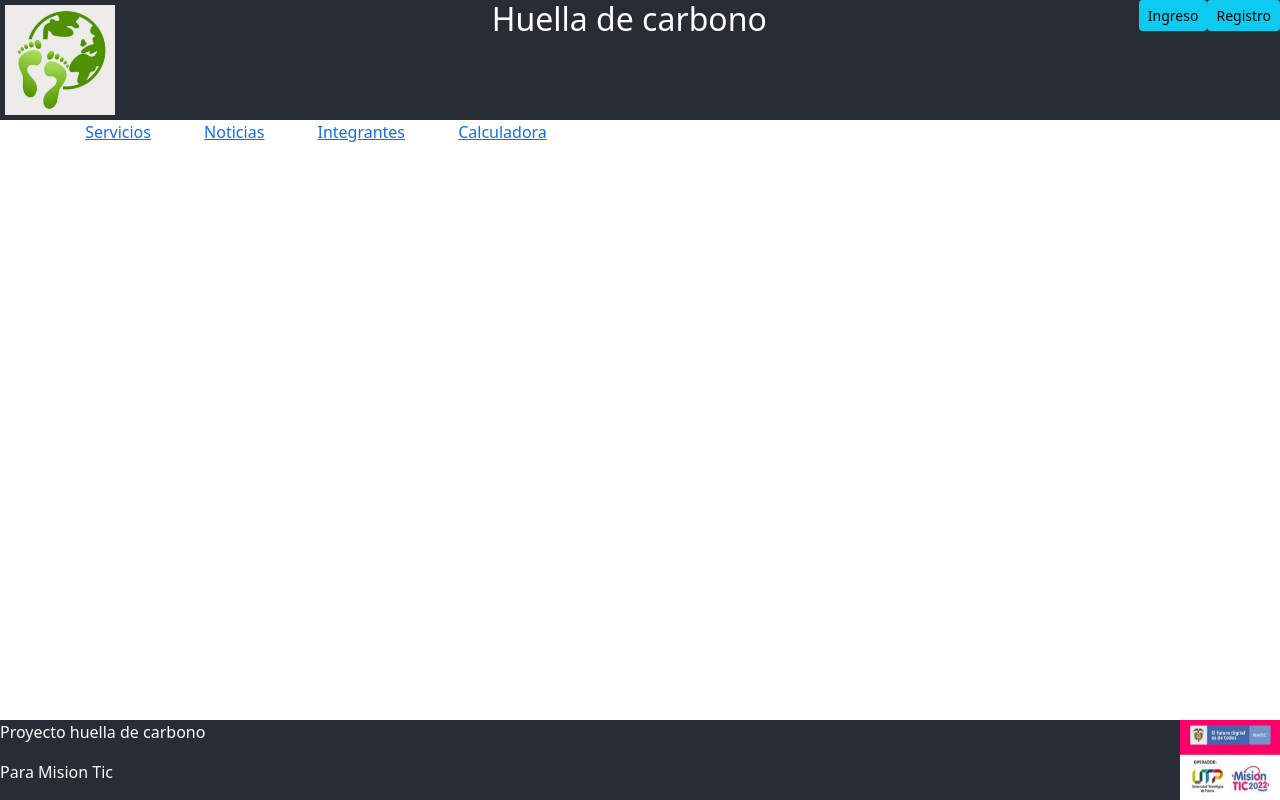
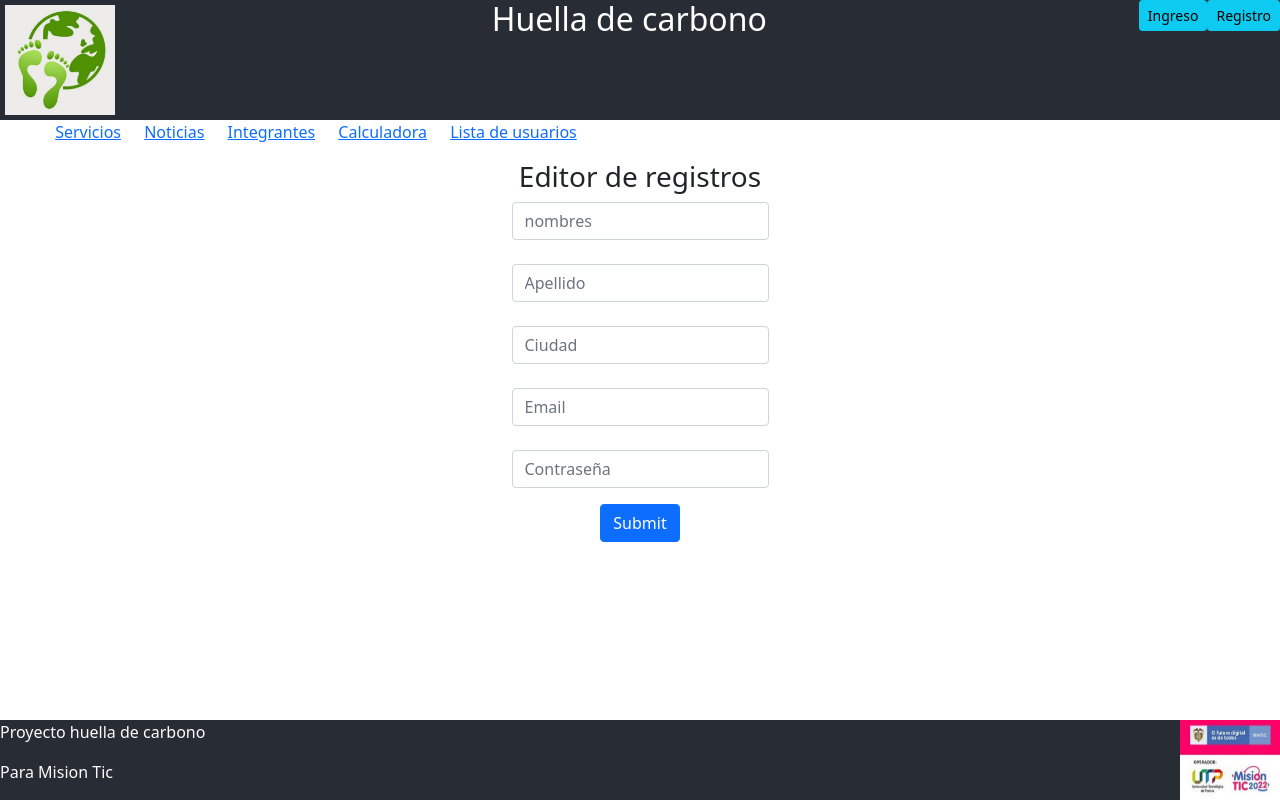
Before and after one commit to ciclo4E2/Huella-de-carbono, a React (Create React App) app: page /editar in a window 1280 px wide. Built offline with nearby package versions, Linux system fonts and the light colour scheme; the HTML template or start-up script is replaced by a standard one.

Commit message:
se ingresa tabla de registrados

```diff
--- a/src/App.js
+++ b/src/App.js
@@ -18,7 +18,9 @@ import Servicios from '../src/componentes/servicios';
 import Calculadora from '../src/componentes/calculadora';
 import Noticias from '../src/componentes/noticias';
 import Registro from '../src/componentes/registro';
-import Ingreso from '../src/componentes/ingreso'
+import Ingreso from '../src/componentes/ingreso';
+import Listaregistrados from './componentes/listaRegistrados';
+import Editar from './componentes/editar';
 
 function App() {
   // const navigate = useNavigate();
@@ -31,8 +33,8 @@ function App() {
         <h2>Huella de carbono</h2>
         <div>
 
-          <Link to='/ingreso' type="button" class="btn btn-info btn-sm" id='ingreso'>Ingreso</Link>
-          <Link to='/registro' type="button" class="btn btn-info btn-sm" id='registro'>Registro</Link>
+          <Link to='/ingreso' type="button" className="btn btn-info btn-sm" id='ingreso'>Ingreso</Link>
+          <Link to='/registro' type="button" className="btn btn-info btn-sm" id='registro'>Registro</Link>
 
         </div>
       </header>
@@ -55,6 +57,10 @@ function App() {
                 <Link to="/calculadora">Calculadora</Link>
               </li>
 
+              <li>
+                <Link to="/lista">Lista de usuarios</Link>
+              </li>
+
             </ul>
           </nav>
         </div>
@@ -66,11 +72,10 @@ function App() {
           <Route  path="/registro" element={<Registro/>} />
           <Route  path="/ingreso" element={<Ingreso/>} />
           <Route  path="/calculadora" element={<Calculadora/>} />
+          <Route  path="/lista" element={<Listaregistrados/>} />
+          <Route  path="/editar" element={<Editar/>} />
 
         </Routes>
-
-
-
 
     </div>
     </Router>
--- a/src/componentes/calculadora.jsx
+++ b/src/componentes/calculadora.jsx
@@ -77,9 +77,9 @@ export default class Registro extends Component {
     render(){
       return (
         <div className ="d-sm-flex justify-content-center">
-            <form class="form-group">
-            <label class="my-1 mr-2" >Seleccione el tipo de transporte que usa</label>
-            <select class="custom-select my-1 mr-sm-2" onChange={this.handle_tipo_transporte} value={this.state.tipo_transporte} >
+            <form className="form-group">
+            <label className="my-1 mr-2" >Seleccione el tipo de transporte que usa</label>
+            <select className="custom-select my-1 mr-sm-2" onChange={this.handle_tipo_transporte} value={this.state.tipo_transporte} >
                 <option defaultValue>seleccione una opcion</option>
                 <option value="Camion">Camion</option>
                 <option value="bus">bus servico publico</option>
@@ -88,8 +88,8 @@ export default class Registro extends Component {
                 <option value="Bicicleta">Bicicleta - caminando</option>
             </select>
             <br />
-            <label class="my-1 mr-2" >Seleccione el rango de horas diarias de uso</label>
-            <select class="custom-select my-1 mr-sm-2" id="inlineFormCustomSelectPref2">
+            <label className="my-1 mr-2" >Seleccione el rango de horas diarias de uso</label>
+            <select className="custom-select my-1 mr-sm-2" id="inlineFormCustomSelectPref2">
                 <option defaultValue>seleccione una opcion</option>
                 <option value="menos de 1/2 hora">menos de 1/2 hora</option>
                 <option value="entre 1/2 - 1 hora">entre 1/2 - 1 hora</option>
@@ -98,12 +98,12 @@ export default class Registro extends Component {
 
             </select>
 
-            <div class="custom-control custom-checkbox my-1 mr-sm-2">
-                <input type="checkbox" class="custom-control-input" id="customControlInline" />
-                <label class="custom-control-label" >Remember my preference</label>
+            <div className="custom-control custom-checkbox my-1 mr-sm-2">
+                <input type="checkbox" className="custom-control-input" id="customControlInline" />
+                <label className="custom-control-label" >Remember my preference</label>
             </div>
 
-            <button type="submit" class="btn btn-primary my-1">Submit</button>
+            <button type="submit" className="btn btn-primary my-1">Submit</button>
         </form>
 
         </div>
--- /dev/null
+++ b/src/componentes/editar.jsx
@@ -0,0 +1,162 @@
+import "bootstrap/dist/css/bootstrap.min.css";
+import React, { Component } from 'react';
+import axios from 'axios';
+// import { useParams } from "react-router-dom";
+// import { Link } from "react-router-dom";
+
+
+export default class Editar extends Component {
+    constructor(props) {
+        super(props);
+        this.state = {
+            nombres: '',
+            apellido: '',
+            ciudad: '',
+            email: '',
+            contrasena: '',
+            registrados: []
+        };
+        // const { id } = useParams();
+        this.handle_nombres = this.handle_nombres.bind(this);
+        this.handle_apellido = this.handle_apellido.bind(this);
+        this.handle_ciudad = this.handle_ciudad.bind(this);
+        this.handle_email = this.handle_email.bind(this);
+        this.handle_password = this.handle_password.bind(this);
+        this.onSubmit = this.onSubmit.bind(this);
+
+    }
+
+    // componentDidMount() {
+    //     axios.get('http://localhost:4000/api/calc' + this.props.match.params.id)
+    //         .then(response => {
+    //             this.setState({
+    //                 nombres: response.data.nombres,
+    //                 apellido: response.data.apellido,
+    //                 ciudad: response.data.ciudad,
+    //                 email: response.data.email,
+    //                 contrasena: response.data.contrasena
+    //             })
+    //         })
+    //         .catch(function (error) {
+    //             console.log(error);
+    //         })
+    // }
+
+
+onSubmit(e) {
+    e.preventDefault();
+    if (this.state.nombres.length > 0 && this.state.apellido.length > 0 && this.state.email.length > 0 && this.state.contrasena.length > 0) {
+
+        const newRegistros = {
+            nombres: this.state.nombres,
+            apellido: this.state.apellido,
+            ciudad: this.state.ciudad,
+            email: this.state.email,
+            contrasena: this.state.contrasena
+        };
+
+        console.log(newRegistros);
+        axios.post('http://localhost:4000/api/calc', newRegistros)
+            .then(res => console.log('Registro Exitoso'));
+
+
+        this.setState({
+            nombres: '',
+            apellido: '',
+            ciudad: '',
+            email: '',
+            contrasena: ''
+        })
+        console.log(`Form submitted:`);
+    }
+    else {
+        alert('complete todos los campos');
+    }
+}
+
+
+handle_nombres(e) {
+    this.setState({
+        nombres: e.target.value,
+    });
+    // console.log(`valor ingresado: ${this.state.nombres}`);
+}
+
+handle_apellido(e) {
+    this.setState({
+        apellido: e.target.value
+
+    });
+}
+
+handle_ciudad(e) {
+    this.setState({
+        ciudad: e.target.value
+
+    });
+}
+
+handle_email(e) {
+    this.setState({
+        email: e.target.value
+
+    });
+}
+
+handle_password(e) {
+    this.setState({
+        contrasena: e.target.value
+
+    });
+}
+
+
+render() {
+    return (
+        <div className="d-sm-flex justify-content-center">
+
+            <form onSubmit={this.onSubmit}>
+                <h3>Editor de registros</h3>
+                <div className="form-group">
+
+                    <input onChange={this.handle_nombres} value={this.state.nombres} type="text" className="form-control" placeholder="nombres" />
+                </div>
+
+                <div className="form-group">
+                    <br />
+                    <input onChange={this.handle_apellido} value={this.state.apellido} type="text" className="form-control" placeholder="Apellido" />
+                </div>
+
+                <div className="form-group">
+                    <br />
+                    <input onChange={this.handle_ciudad} value={this.state.ciudad} type="text" className="form-control" placeholder="Ciudad" />
+                </div>
+
+                <div className="form-group">
+                    <br />
+                    <input onChange={this.handle_email} value={this.state.email} type="email" id="exampleInputEmail1" aria-describedby="emailHelp" className="form-control" placeholder="Email" />
+                </div>
+
+                <div className="form-group">
+                    <br />
+                    <input onChange={this.handle_password} value={this.state.contrasena} type="password" className="form-control" placeholder="Contraseña" />
+                </div>
+
+                <div className="form-group">
+                    <p></p>
+                    <input type="submit" className="btn btn-primary" />
+                    <br />
+
+                </div>
+
+            </form>
+
+
+        </div>
+
+    )
+
+}
+
+
+}
--- a/src/componentes/ingreso.jsx
+++ b/src/componentes/ingreso.jsx
@@ -66,6 +66,7 @@ export default class Ingreso extends Component {
             this.state.password===element2.contraseña? this.setState({ pass_encontrado: true }): console.log(element2.contraseña));
         if (this.state.pass_encontrado && this.state.user_encontrado) {
             console.log('usuario ingresado')
+            localStorage.setItem('user', 'Juan');
         }
     }
 
@@ -95,7 +96,7 @@ export default class Ingreso extends Component {
                         <input type="email" className="form-control" onChange={this.handle_usuario} usuario="usuario" aria-describedby="emailHelp" placeholder="Enter email" />
                         <small id="emailHelp" className="form-text text-muted">We'll never share your email with anyone else.</small>
                     </div>
-                    <div class="form-group">
+                    <div className="form-group">
                         <label>Password</label>
                         <input type="password" onChange={this.handle_password} password="password" className="form-control" placeholder="Password" />
                     </div>
--- /dev/null
+++ b/src/componentes/listaRegistrados.jsx
@@ -0,0 +1,74 @@
+import React, { Component } from 'react';
+import axios from 'axios';
+import { Link } from "react-router-dom";
+
+
+const Tablainscritos = props => (
+
+    <tr>
+        <th scope="row">{props.arreglo._id}</th>
+        <td>{props.arreglo.nombres}</td>
+        <td>{props.arreglo.apellido}</td>
+        <td>{props.arreglo.ciudad}</td>
+        <td>{props.arreglo.email}</td>
+        <td>{props.arreglo.contrasena}</td>
+        <td>
+    {/* <Link to={"/editar" + props.arreglo._id}>Edit</Link> */}
+    <Link to={"/editar"} >Edit</Link>
+  </td>
+    </tr>
+
+
+)
+export default class Listaregistrados extends Component {
+    constructor(props) {
+        super(props);
+        this.state = {
+            registrados: []
+        };
+    }
+
+    componentDidMount() {
+        axios.get('http://localhost:4000/api/calc/')
+            .then(response => {
+                this.setState({ registrados: response.data });
+                // console.log(this.state.registrados)
+            })
+            .catch(function (error) {
+                console.log(error);
+            })
+    }
+
+    List() {
+        // var rObj = [{nombre:'carlota', apellido:'oregon', ciudad:'pasto', email:'lafea@web', contrasena:123456, _id:1000}];
+
+        return this.state.registrados.map((current,i) => {
+            console.log(current._id);
+            return <Tablainscritos arreglo={current} key={i} />;
+            // return <p>subio</p>
+        })
+    }
+
+    render() {
+        return (
+            <div>
+                <h3>Lista de ingresados</h3>
+                <table className="table table-striped"  >
+                    <thead>
+                        <tr>
+                            <th>Id</th>
+                            <th>Nombre</th>
+                            <th>Apellido</th>
+                            <th>Ciudad</th>
+                            <th>Email</th>
+                            <th>Contraseña</th>
+                        </tr>
+                    </thead>
+                    <tbody>
+                        {this.List()}
+                    </tbody>
+                </table>
+            </div>
+        )
+    }
+}
--- a/src/componentes/registro.jsx
+++ b/src/componentes/registro.jsx
@@ -1,6 +1,8 @@
 import "bootstrap/dist/css/bootstrap.min.css";
 import React, { Component } from 'react';
 import axios from 'axios';
+// import { Link } from "react-router-dom";
+
 
 export default class Registro extends Component {
   constructor(props) {
@@ -10,11 +12,14 @@ export default class Registro extends Component {
       apellido: '',
       ciudad: '',
       email: '',
-      contraseña: ''
-
+      contrasena: '',
+      // registrados: {nombres: 'aaa',
+      // apellido: 'bbb',
+      // ciudad: 'ccc',
+      // email: 'ddd',
+      // contraseña: 'eee'}
+      registrados: []
     };
-    this.state = { registrados: [] };
-
 
     this.handle_nombres = this.handle_nombres.bind(this);
     this.handle_apellido = this.handle_apellido.bind(this);
@@ -22,36 +27,23 @@ export default class Registro extends Component {
     this.handle_email = this.handle_email.bind(this);
     this.handle_password = this.handle_password.bind(this);
     this.onSubmit = this.onSubmit.bind(this);
+
+
+
   }
-  componentDidMount() {
-    axios.get('http://localhost:4000/api/calc/')
-      .then(response => {
-        this.setState({ registrados: response.data });
-      })
-      .catch(function (error) {
-        console.log(error);
-      })
-  }
-  // List() {
-  //   this.state.registrados.forEach(element => element.nombres);
-    // this.state.registrados.forEach(element => console.log(element.nombres));
-    // return this.state.registrados.map(function (currentTodo, i) {
-    //   return <li todo={currentTodo} key={i} />;
-    // })
-  // }
 
 
 
   onSubmit(e) {
     e.preventDefault();
-    if (this.state.nombres.length > 0 && this.state.apellido.length > 0 && this.state.email.length > 0 && this.state.contraseña.length > 0) {
+    if (this.state.nombres.length > 0 && this.state.apellido.length > 0 && this.state.email.length > 0 && this.state.contrasena.length > 0) {
 
       const newRegistros = {
         nombres: this.state.nombres,
         apellido: this.state.apellido,
         ciudad: this.state.ciudad,
         email: this.state.email,
-        contraseña: this.state.contraseña
+        contrasena: this.state.contrasena
       };
 
       console.log(newRegistros);
@@ -68,7 +60,7 @@ export default class Registro extends Component {
         apellido: '',
         ciudad: '',
         email: '',
-        contraseña: ''
+        contrasena: ''
       })
       console.log(`Form submitted:`);
     }
@@ -108,7 +100,7 @@ export default class Registro extends Component {
 
   handle_password(e) {
     this.setState({
-      contraseña: e.target.value
+      contrasena: e.target.value
 
     });
   }
@@ -126,7 +118,7 @@ export default class Registro extends Component {
   render() {
     return (
       <div className="d-sm-flex justify-content-center">
-        <form>
+        <form onSubmit={this.onSubmit}>
 
           <div className="form-group">
 
@@ -150,39 +142,17 @@ export default class Registro extends Component {
 
           <div className="form-group">
             <br />
-            <input onChange={this.handle_password} value={this.state.contraseña} type="password" className="form-control" placeholder="Contraseña" />
+            <input onChange={this.handle_password} value={this.state.contrasena} type="password" className="form-control" placeholder="Contraseña" />
           </div>
 
           <div className="form-group">
             <p></p>
-            <input type="submit" onClick={this.onSubmit} value="Guardar" className="btn btn-primary" />
-
+            <input type="submit" className="btn btn-primary" />
+<br />
 
           </div>
 
         </form>
-
-        <br /><br />
-        <table className="table table-striped" style={{ marginTop: 20 }} >
-          <thead>
-            <tr>
-              <th>ID</th>
-              <th>nombre</th>
-              <th>apellido</th>
-              <th>ciudad</th>
-              <th>email</th>
-              <th>contraseña</th>
-            </tr>
-          </thead>
-          {/* <tbody> */}
-          <ul>
-          {/* {this.state.registrados.map(task => {return <li key={this.state.registrados._id}>{task}</li>})} */}
-          </ul>
-
-
-          {/* </tbody> */}
-        </table>
-
 
 
       </div>
```
Also changed, not shown: 2 other files (tests, documents, lock files or other folders).
